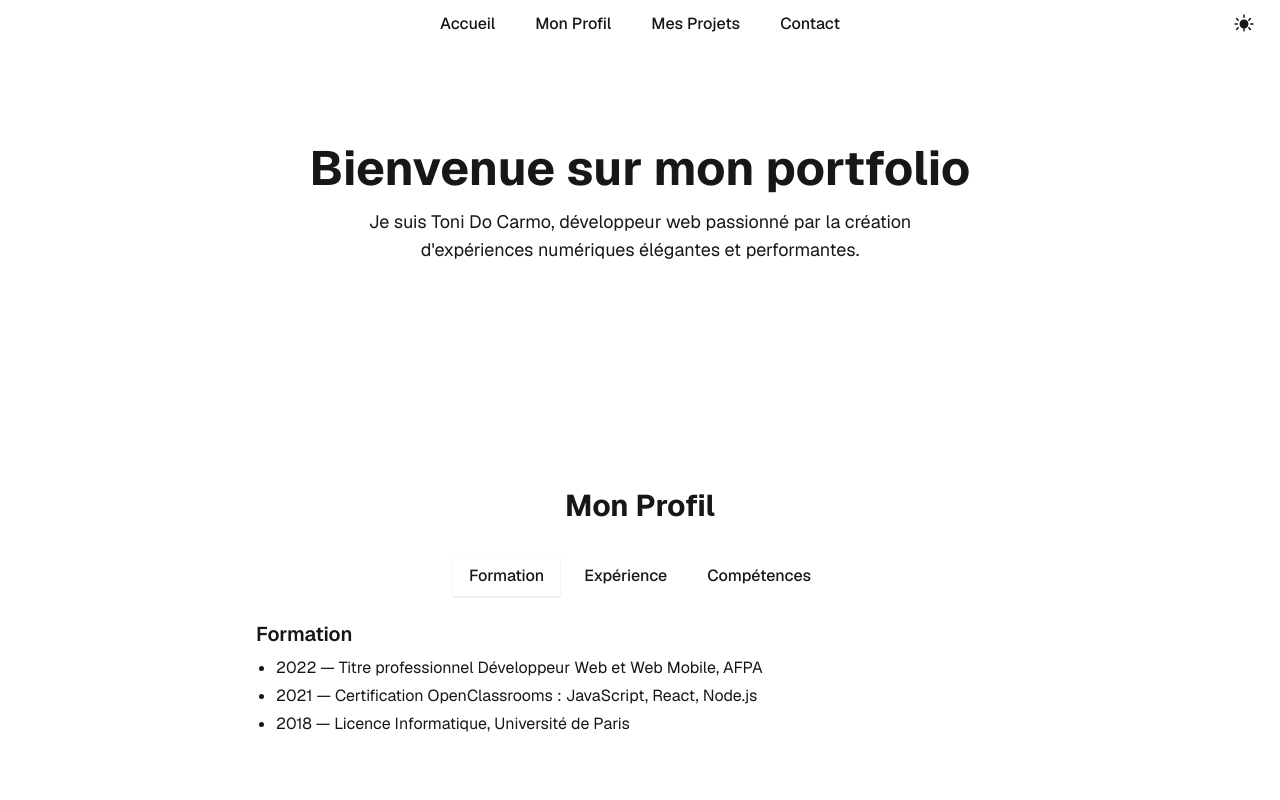
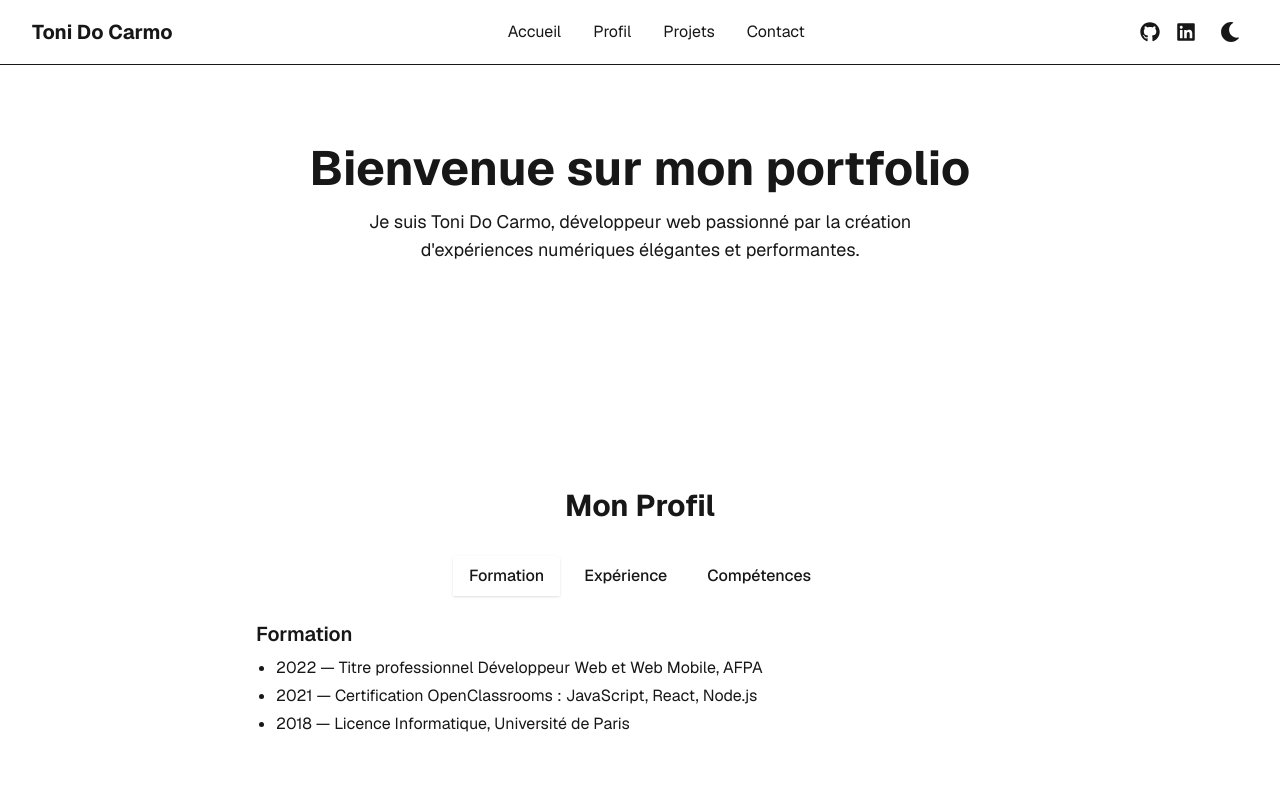
Before and after one commit to tdocarmo/portfolio, a Next.js app: page / in a window 1280 px wide. Shown: the top 800 px of the page. Built offline with nearby package versions, Linux system fonts and the light colour scheme.

Commit message:
add github and linkedin links on navbar

```diff
--- a/package.json
+++ b/package.json
@@ -12,7 +12,8 @@
     "next": "15.3.2",
     "next-themes": "^0.4.6",
     "react": "^19.0.0",
-    "react-dom": "^19.0.0"
+    "react-dom": "^19.0.0",
+    "react-icons": "^5.5.0"
   },
   "devDependencies": {
     "@eslint/eslintrc": "^3",
--- a/src/components/Navbar.tsx
+++ b/src/components/Navbar.tsx
@@ -1,68 +1,68 @@
 "use client";
 
-import { useState } from "react";
-import { ThemeSwitcher } from "./ThemeSwitcher";
-
-const navItems = [
-  { label: "Accueil", id: "accueil" },
-  { label: "Mon Profil", id: "profil" },
-  { label: "Mes Projets", id: "projets" },
-  { label: "Contact", id: "contact" },
-];
+import { useTheme } from "next-themes";
+import { useEffect, useState } from "react";
+import { FaSun, FaMoon, FaGithub, FaLinkedin } from "react-icons/fa";
 
 export function Navbar() {
-  const [menuOpen, setMenuOpen] = useState(false);
+  const [mounted, setMounted] = useState(false);
+  const { theme, setTheme } = useTheme();
 
-  const handleScroll = (id: string) => {
-    const section = document.getElementById(id);
-    if (section) {
-      section.scrollIntoView({ behavior: "smooth" });
-      setMenuOpen(false);
-    }
-  };
+  useEffect(() => {
+    setMounted(true);
+  }, []);
+
+  if (!mounted) {
+    return null;
+  }
 
   return (
-    <nav className="fixed top-0 left-0 w-full z-50 bg-background/80 backdrop-blur transition-colors">
-      <div className="max-w-5xl mx-auto flex flex-col items-center justify-center px-4 py-2">
-        <ul className="hidden md:flex gap-6 justify-center">
-          {navItems.map((item) => (
-            <li key={item.id}>
-              <button
-                className="relative px-2 py-1 font-medium text-foreground hover:text-primary transition-colors duration-200 focus:outline-none"
-                onClick={() => handleScroll(item.id)}
-              >
-                {item.label}
-              </button>
-            </li>
-          ))}
-        </ul>
-        <div className="flex items-center gap-2 md:absolute md:right-4 md:top-1/2 md:-translate-y-1/2">
-          <ThemeSwitcher />
-          {/* Burger menu for mobile */}
-          <button
-            className="md:hidden p-2 rounded hover:bg-gray-200 dark:hover:bg-gray-700"
-            onClick={() => setMenuOpen((v) => !v)}
-            aria-label="Ouvrir le menu"
-          >
-            <svg width="24" height="24" fill="none" stroke="currentColor" strokeWidth="2" strokeLinecap="round" strokeLinejoin="round" className="w-6 h-6"><line x1="3" y1="12" x2="21" y2="12" /><line x1="3" y1="6" x2="21" y2="6" /><line x1="3" y1="18" x2="21" y2="18" /></svg>
-          </button>
+    <nav className="fixed top-0 left-0 right-0 z-50 bg-background/80 backdrop-blur-sm border-b border-foreground/10">
+      <div className="max-w-7xl mx-auto px-4 sm:px-6 lg:px-8">
+        <div className="flex items-center justify-between h-16">
+          {/* Logo et nom */}
+          <div className="flex items-center">
+            <span className="text-xl font-bold text-foreground">Toni Do Carmo</span>
+          </div>
+
+          {/* Liens de navigation */}
+          <div className="hidden md:flex items-center space-x-8">
+            <a href="#accueil" className="text-foreground/80 hover:text-foreground transition">Accueil</a>
+            <a href="#profil" className="text-foreground/80 hover:text-foreground transition">Profil</a>
+            <a href="#projets" className="text-foreground/80 hover:text-foreground transition">Projets</a>
+            <a href="#contact" className="text-foreground/80 hover:text-foreground transition">Contact</a>
+          </div>
+
+          {/* Liens sociaux et thème */}
+          <div className="flex items-center space-x-4">
+            <a
+              href="https://github.com/tdocarmo"
+              target="_blank"
+              rel="noopener noreferrer"
+              className="text-foreground/80 hover:text-foreground transition"
+              aria-label="GitHub"
+            >
+              <FaGithub className="w-5 h-5" />
+            </a>
+            <a
+              href="https://www.linkedin.com/in/toni-do-carmo-ferreira/"
+              target="_blank"
+              rel="noopener noreferrer"
+              className="text-foreground/80 hover:text-foreground transition"
+              aria-label="LinkedIn"
+            >
+              <FaLinkedin className="w-5 h-5" />
+            </a>
+            <button
+              onClick={() => setTheme(theme === "dark" ? "light" : "dark")}
+              className="p-2 rounded-lg text-foreground/80 hover:text-foreground transition"
+              aria-label="Changer de thème"
+            >
+              {theme === "dark" ? <FaSun className="w-5 h-5" /> : <FaMoon className="w-5 h-5" />}
+            </button>
+          </div>
         </div>
       </div>
-      {/* Mobile menu */}
-      {menuOpen && (
-        <ul className="md:hidden flex flex-col gap-2 px-4 pb-4 bg-background/95 animate-fade-in-down">
-          {navItems.map((item) => (
-            <li key={item.id}>
-              <button
-                className="w-full text-left px-2 py-2 font-medium text-foreground hover:text-primary transition-colors duration-200"
-                onClick={() => handleScroll(item.id)}
-              >
-                {item.label}
-              </button>
-            </li>
-          ))}
-        </ul>
-      )}
     </nav>
   );
 }
```
Also changed, not shown: 1 other file (tests, documents, lock files or other folders).
